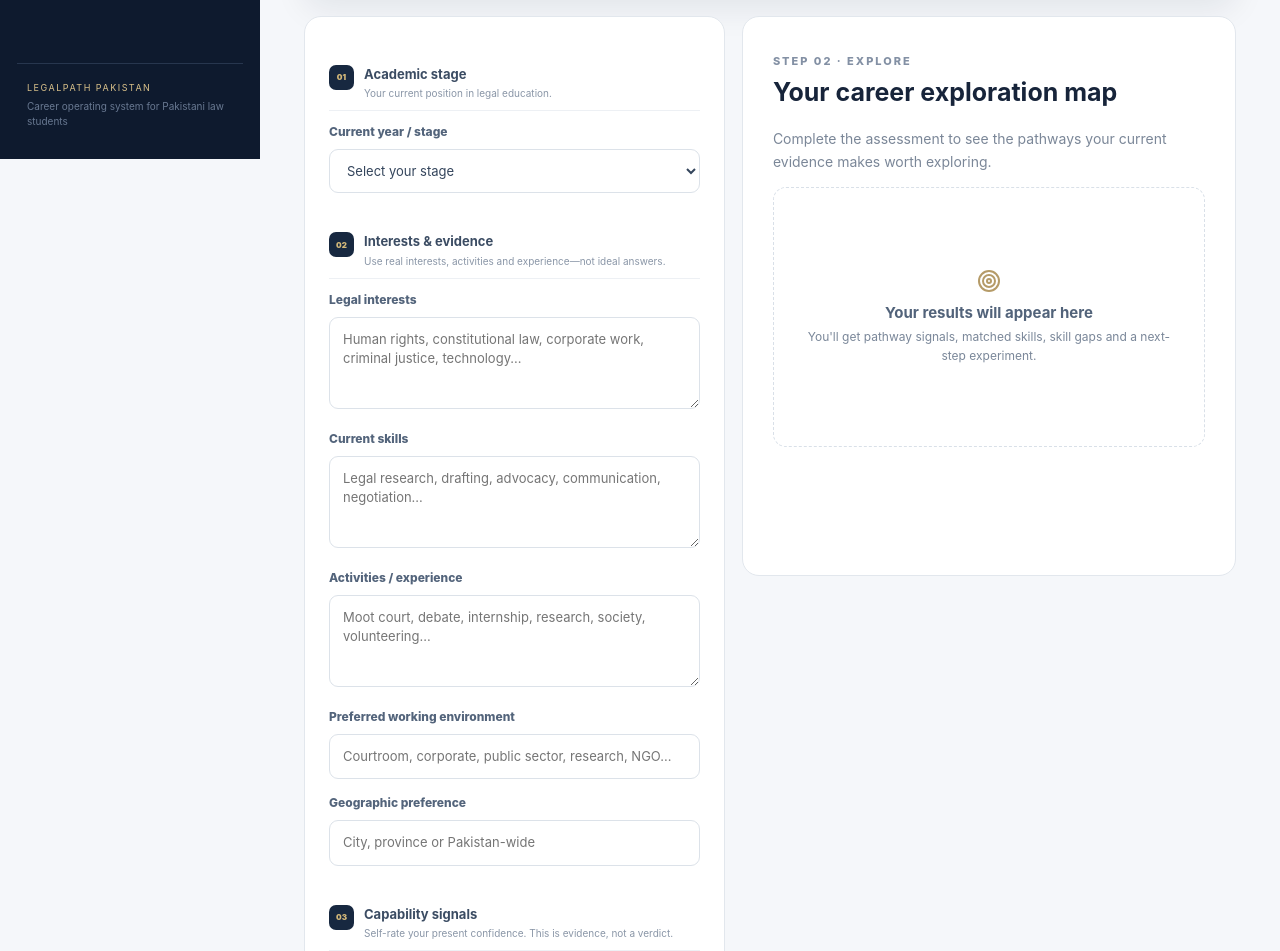
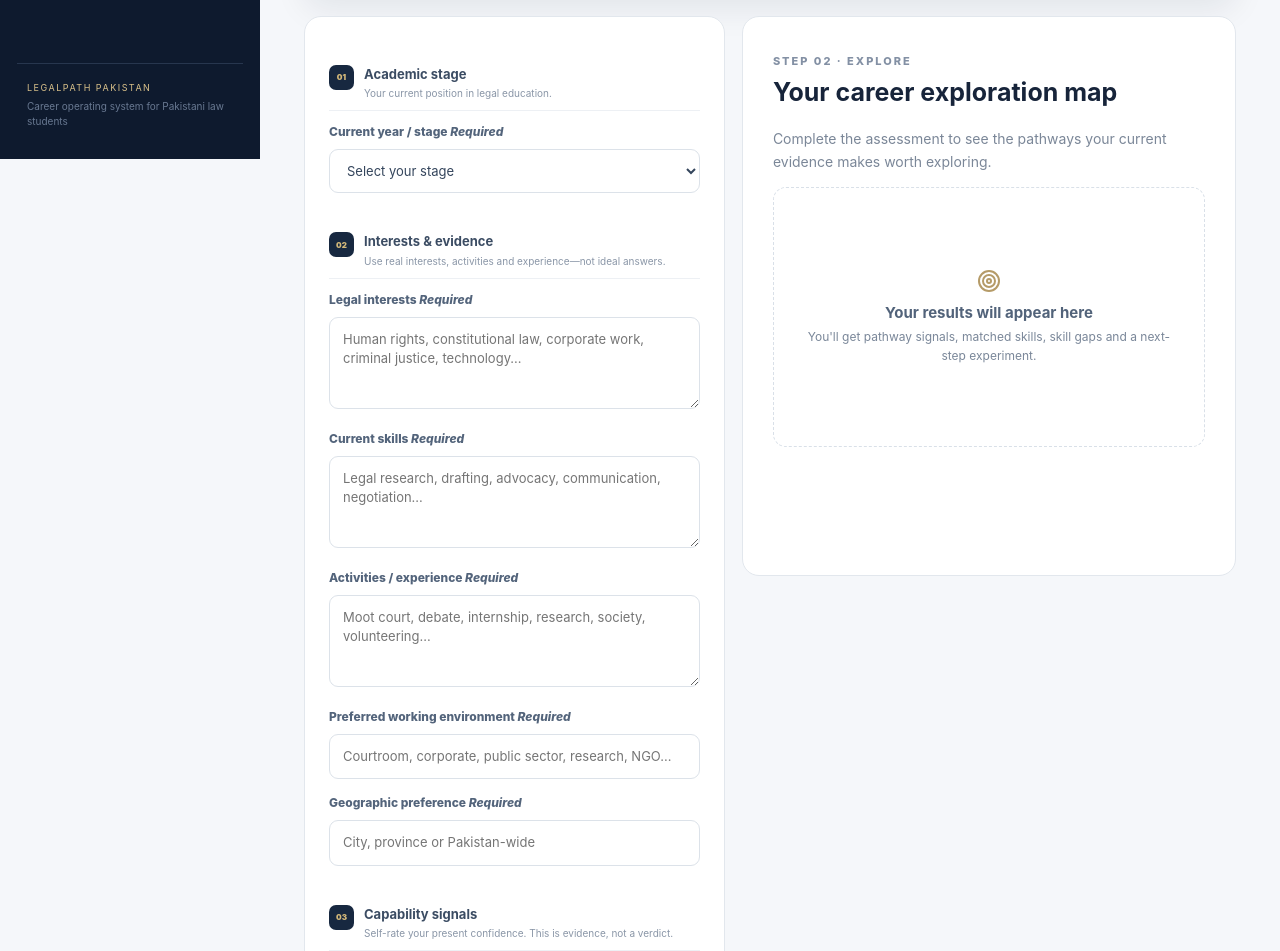
Before and after one commit to sobiamahnoork-glitch/LegalPath-Pakistan, a React (Vite) app: page / in a window 1280 px wide. Shown: the part 641-1592 px from the top of the page. Built offline with nearby package versions, Linux system fonts and the light colour scheme.

Commit message:
Polish assessment form and career coach output

```diff
--- a/src/main.jsx
+++ b/src/main.jsx
@@ -64,13 +64,13 @@ function Assessment({go}){
   <div className="assessmentGrid">
    <div className="assessmentForm">
     <div className="formSection"><span>01</span><div><b>Academic stage</b><small>Your current position in legal education.</small></div></div>
-    <label>Current year / stage</label><select value={profile.year} onChange={e=>set("year",e.target.value)}><option value="">Select your stage</option><option>1st year</option><option>2nd year</option><option>3rd year</option><option>4th year</option><option>5th year</option><option>Graduate</option></select>
+    <label>Current year / stage <em className="requiredMark">Required</em></label><select value={profile.year} onChange={e=>set("year",e.target.value)}><option value="">Select your stage</option><option>1st year</option><option>2nd year</option><option>3rd year</option><option>4th year</option><option>5th year</option><option>Graduate</option></select>
     <div className="formSection"><span>02</span><div><b>Interests & evidence</b><small>Use real interests, activities and experience—not ideal answers.</small></div></div>
-    <label>Legal interests</label><textarea value={profile.interests} onChange={e=>set("interests",e.target.value)} placeholder="Human rights, constitutional law, corporate work, criminal justice, technology..."/>
-    <label>Current skills</label><textarea value={profile.skills} onChange={e=>set("skills",e.target.value)} placeholder="Legal research, drafting, advocacy, communication, negotiation..."/>
-    <label>Activities / experience</label><textarea value={profile.activities} onChange={e=>set("activities",e.target.value)} placeholder="Moot court, debate, internship, research, society, volunteering..."/>
-    <label>Preferred working environment</label><input value={profile.environment} onChange={e=>set("environment",e.target.value)} placeholder="Courtroom, corporate, public sector, research, NGO..."/>
-    <label>Geographic preference</label><input value={profile.geography} onChange={e=>set("geography",e.target.value)} placeholder="City, province or Pakistan-wide"/>
+    <label>Legal interests <em className="requiredMark">Required</em></label><textarea value={profile.interests} onChange={e=>set("interests",e.target.value)} placeholder="Human rights, constitutional law, corporate work, criminal justice, technology..."/>
+    <label>Current skills <em className="requiredMark">Required</em></label><textarea value={profile.skills} onChange={e=>set("skills",e.target.value)} placeholder="Legal research, drafting, advocacy, communication, negotiation..."/>
+    <label>Activities / experience <em className="requiredMark">Required</em></label><textarea value={profile.activities} onChange={e=>set("activities",e.target.value)} placeholder="Moot court, debate, internship, research, society, volunteering..."/>
+    <label>Preferred working environment <em className="requiredMark">Required</em></label><input value={profile.environment} onChange={e=>set("environment",e.target.value)} placeholder="Courtroom, corporate, public sector, research, NGO..."/>
+    <label>Geographic preference <em className="requiredMark">Required</em></label><input value={profile.geography} onChange={e=>set("geography",e.target.value)} placeholder="City, province or Pakistan-wide"/>
     <div className="formSection"><span>03</span><div><b>Capability signals</b><small>Self-rate your present confidence. This is evidence, not a verdict.</small></div></div>
     <div className="rangeGrid">{[["research","Legal research"],["advocacy","Advocacy"],["negotiation","Negotiation"],["publicSpeaking","Public speaking"]].map(([k,label])=><label key={k}>{label}<div className="rangeValue"><input type="range" min="1" max="5" value={profile[k]} onChange={e=>set(k,e.target.value)}/><b>{profile[k]}/5</b></div></label>)}</div>
     <button className="primary full" disabled={busy} onClick={submit}><Target size={16}/>{busy?"Analysing your profile…":"Run career assessment"}</button>
@@ -92,7 +92,7 @@ function Assessment({go}){
       </div><ChevronRight size={18}/>
     </button>)}
     {result?.pathways?.length>0&&!roadmap&&<div className="resultScrollCue"><ChevronDown size={14}/> Select a pathway above to open the Legal Career Coach 90-day experiment.</div>}{!result&&<div className="resultEmpty"><Target size={24}/><b>Your results will appear here</b><span>You'll get pathway signals, matched skills, skill gaps and a next-step experiment.</span></div>}
-    {roadmap&&<div className="roadmapBox"><div className="roadmapHead"><div><span className="eyebrow">STEP 03 · PREPARE</span><h4><Sparkles size={15}/> Legal Career Coach Agent</h4><p>90-day experiment · {roadmap.pathway}</p></div><span>{roadmap.stage}</span></div><div className="coachRole"><ShieldCheck size={14}/><span>Role: turn the selected pathway into a practical, evidence-building career experiment.</span></div>{roadmap.skill_gaps?.length>0&&<p><b>Priority skill gaps</b><br/>{roadmap.skill_gaps.join(" · ")}</p>}<div className="roadSteps">{roadmap.next_90_days.map((x,i)=><div className="roadStep" key={x}><span>{String(i+1).padStart(2,"0")}</span><div><small>90-DAY ACTION</small>{x}</div></div>)}</div></div>}
+    {roadmap&&<div className="roadmapBox"><div className="roadmapHead"><div><span className="eyebrow">STEP 03 · PREPARE</span><h4><Sparkles size={15}/> Legal Career Coach Agent</h4><p>90-day experiment · {roadmap.pathway}</p></div><span>{roadmap.stage}</span></div><div className="coachRole"><ShieldCheck size={14}/><span>Role: turn the selected pathway into a practical, evidence-building career experiment.</span></div><div className="experimentGoal"><small>EXPERIMENT GOAL</small><b>{roadmap.experiment_goal||"Build evidence for the selected pathway through a focused practical project."}</b></div>{roadmap.priority_skills?.length>0&&<p><b>Priority skills</b><br/>{roadmap.priority_skills.join(" · ")}</p>}<div className="roadSteps">{roadmap.next_90_days.map((x,i)=><div className="roadStep" key={x}><span>{String(i+1).padStart(2,"0")}</span><div><small>90-DAY ACTION</small>{x}</div></div>)}</div></div>}
    </div>
   </div>
  </section>
```
